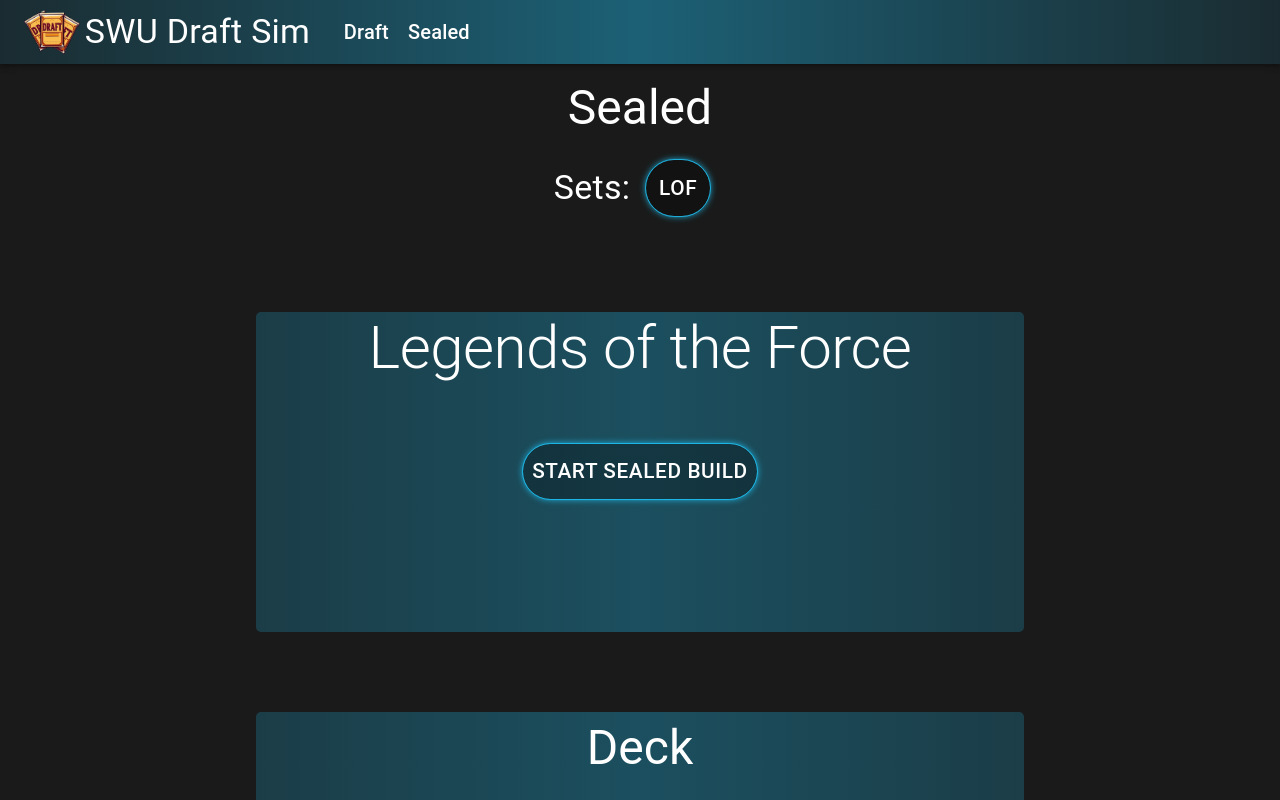
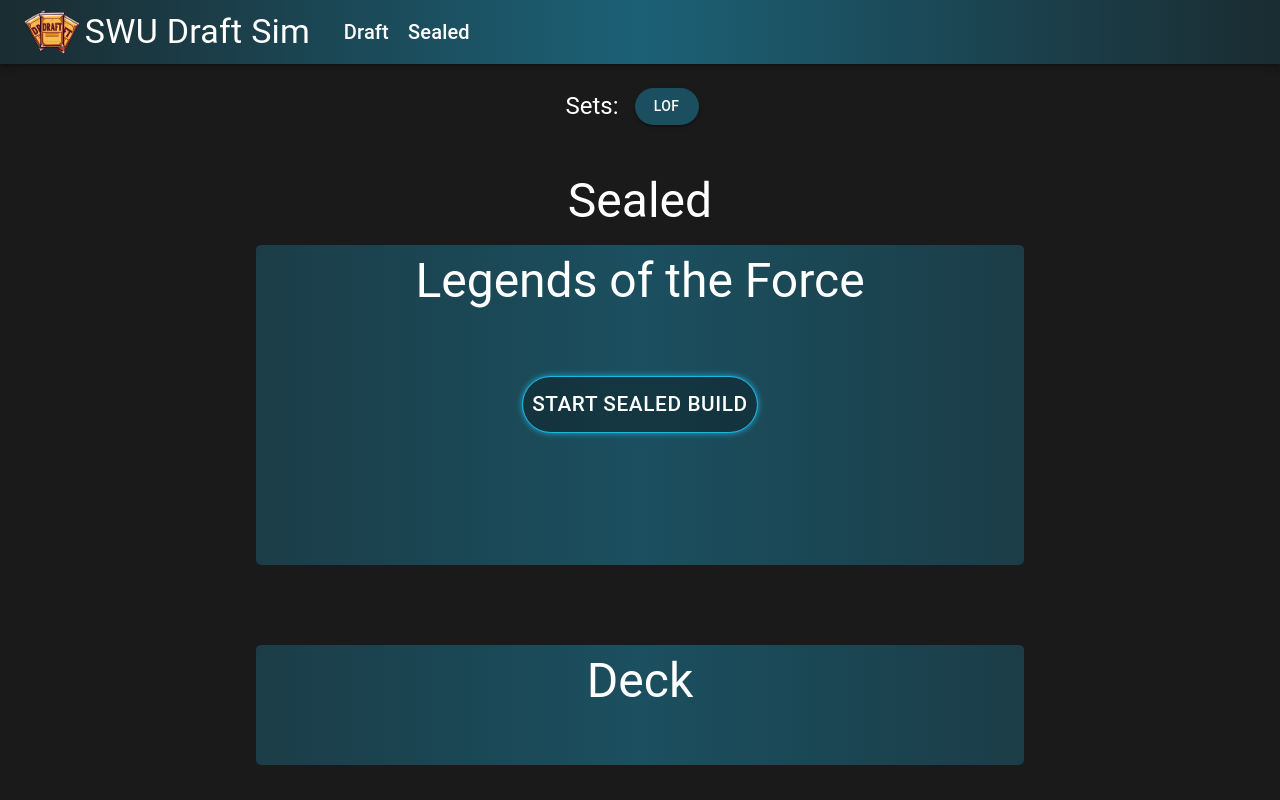
Before and after one commit to Trys2Hard/swu-draft-sim, a React (Vite) app in the folder client/: page /sealed in a window 1280 px wide. Shown: the top 800 px of the page. Built offline with nearby package versions, Linux system fonts and the light colour scheme.

Commit message:
Various Style Updates
Set buttons are now a regular button instead of StartButton.

```diff
--- a/client/src/DraftPack.jsx
+++ b/client/src/DraftPack.jsx
@@ -9,7 +9,7 @@
             position: 'relative',
             width: '60%',
             minHeight: '20rem',
-            m: '5rem auto 5rem auto',
+            m: '1rem auto 5rem auto',
             p: '0.5rem',
             background: 'linear-gradient(to right, rgba(31, 202, 255, 0.2), rgba(31, 202, 255, 0.3), rgba(31, 202, 255, 0.2))',
             borderRadius: '5px',
@@ -55,20 +55,20 @@
 
     return (
         <Box sx={styles.packBox}>
+            {!draftStarted &&
+                <>
+                    <Typography variant='h3' component='h4' sx={{ position: 'absolute', top: '0.5rem' }}>{setName}</Typography>
+                    <StartButton isLoading={isLoading} onClick={() => handleStartDraft()}>Start Draft</StartButton>
+                </>
+            }
             {draftStarted &&
                 <Box sx={{ width: '100%' }}>
-                    <Typography variant='h3' component='h2' sx={{ mb: '1rem', display: 'flex', justifyContent: 'center' }}>{title}</Typography>
+                    <Typography variant='h5' component='h2' sx={{ mb: '1rem', display: 'flex', justifyContent: 'center' }}>{title}</Typography>
                     <Box sx={{ display: 'flex', justifyContent: 'center', width: '100%' }}>
                         <Typography variant='h4' component='h3' sx={{ mb: '1rem', mr: '1rem' }}>Pack: {packNum}</Typography>
                         <Typography variant='h4' component='h3' sx={{ mb: '1rem', ml: '1rem' }}>Pick: {pickNum}</Typography>
                     </Box>
                 </Box>
-            }
-            {!draftStarted &&
-                <>
-                    <Typography variant='h2' component='h4' sx={{ position: 'absolute', top: '0' }}>{setName}</Typography>
-                    <StartButton isLoading={isLoading} onClick={() => handleStartDraft()}>Start Draft</StartButton>
-                </>
             }
             {draftStarted &&
                 <Box sx={{ position: 'relative', width: '100%' }}>
--- a/client/src/DraftPage.jsx
+++ b/client/src/DraftPage.jsx
@@ -204,6 +204,7 @@
             <Typography variant='h3' component='h1' sx={{ textAlign: 'center', mt: '1rem', color: 'white' }}>SWU Draft Sim</Typography>
             <Typography variant='h5' component='p' sx={{ textAlign: 'center', mt: '1rem', color: 'white' }}>Star Wars Unlimited draft simulator and sealed deckbuilder</Typography>
             <Sets sets={sets} handleSetChange={handleSetChange} />
+            <Typography variant='h3' component='h2' sx={{ textAlign: 'center', mt: '2rem', color: 'white' }}>Draft</Typography>
             <DraftPack
                 setName={setName}
                 title={title}
--- a/client/src/Navbar.jsx
+++ b/client/src/Navbar.jsx
@@ -19,7 +19,7 @@
             transition: 'background-color 0.3s',
             m: '0.2rem',
             '&:hover': {
-                backgroundColor: 'rgba(92, 92, 92, 0.6)',
+                backgroundColor: 'rgba(31, 202, 255, 0.1)',
             },
         },
     }
--- a/client/src/SealedPage.jsx
+++ b/client/src/SealedPage.jsx
@@ -126,8 +126,8 @@
 
     return (
         <>
-            <Typography variant='h3' component='h1' sx={{ textAlign: 'center', mt: '1rem', color: 'white' }}>Sealed</Typography>
             <Sets sets={sets} handleSetChange={handleSetChange} />
+            <Typography variant='h3' component='h1' sx={{ textAlign: 'center', mt: '2rem', color: 'white' }}>Sealed</Typography>
             <SealedPool
                 sealedStarted={sealedStarted}
                 setName={setName}
--- a/client/src/SealedPool.jsx
+++ b/client/src/SealedPool.jsx
@@ -11,7 +11,7 @@
             position: 'relative',
             width: '60%',
             height: '100%',
-            m: '5rem auto 5rem auto',
+            m: '1rem auto 5rem auto',
             p: '0.5rem',
             background: 'linear-gradient(to right, rgba(31, 202, 255, 0.2), rgba(31, 202, 255, 0.3), rgba(31, 202, 255, 0.2))',
             borderRadius: '5px',
@@ -76,7 +76,7 @@
         <Box sx={styles.packBox} >
             {!sealedStarted &&
                 <>
-                    <Typography variant='h2' component='h4' sx={{ mb: '1rem', position: 'absolute', top: '0' }}>{setName}</Typography>
+                    <Typography variant='h3' component='h4' sx={{ position: 'absolute', top: '0.5rem' }}>{setName}</Typography>
                     <StartButton isLoading={isLoading} onClick={() => handleStartSealedBuild()}>Start Sealed Build</StartButton>
                 </>
             }
--- a/client/src/Sets.jsx
+++ b/client/src/Sets.jsx
@@ -1,6 +1,6 @@
 import { Box, Typography, List, ListItem, Button } from '@mui/material';
-import StartButton from './StartButton';
 
+//Styles
 const styles = {
     sets: {
         display: 'flex',
@@ -9,21 +9,30 @@
         color: 'white',
         mt: '0.5rem',
     },
+    setButton: {
+        color: 'inherit',
+        borderRadius: '20px',
+        backgroundColor: 'rgba(31, 202, 255, 0.3)',
+        transition: 'all 0.3s',
+        '&:hover': {
+            backgroundColor: 'rgba(31, 202, 255, 0.5)',
+        },
+    },
 };
 
 export default function Sets({ sets, handleSetChange }) {
     return (
         <Box sx={styles.sets}>
-            <Typography variant='h4' component='h2'>Sets:</Typography>
+            <Typography variant='h5' component='h2'>Sets:</Typography>
             <List>
                 {sets.map((set) => {
                     return (
                         <ListItem key={set}>
-                            <StartButton value={set} onClick={handleSetChange}>{set}</StartButton>
+                            <Button variant="contained" value={set} onClick={handleSetChange} sx={styles.setButton}>{set}</Button>
                         </ListItem>
-                    )
+                    );
                 })}
             </List>
-        </Box >
-    )
+        </Box>
+    );
 }
```
